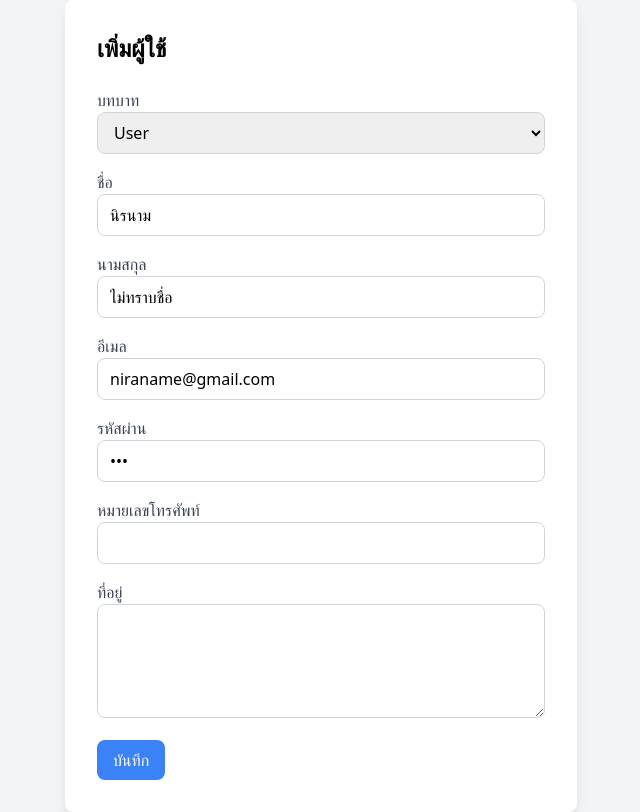
After one commit to MyDXD/Project_Zen, a PHP site: page /admin/edit_customer.php?id=27 in a window 1280 px wide. The commit adds this page. Shown: the whole page, without its empty margins (319-959 px from the left). Run offline with PHP 8.4, Linux system fonts and the light colour scheme; data comes from the database, SQL or seed files in the repository; some libraries are stand-ins or nearby versions.

Commit message:
manage user

```diff
--- /dev/null
+++ b/admin/edit_customer.php
@@ -0,0 +1,116 @@
+<?php
+// เชื่อมต่อฐานข้อมูล
+include '../dbconnect.php';
+
+// ตรวจสอบว่ามีการส่งฟอร์มหรือไม่
+if ($_SERVER["REQUEST_METHOD"] == "POST") {
+    $user_id = $_POST['user_id'];
+    $email = $_POST['email'];
+    $password = $_POST['password'];
+    $first_name = $_POST['first_name'];
+    $last_name = $_POST['last_name'];
+    $address = $_POST['address'];
+    $phone_number = $_POST['phone_number'];
+    $role = $_POST['role'];
+
+    // เข้ารหัสรหัสผ่าน (ถ้าต้องการเข้ารหัส)
+    $hashed_password = password_hash($password, PASSWORD_DEFAULT);
+
+    // คำสั่ง SQL สำหรับอัปเดตข้อมูล
+    $sql = "UPDATE userdata SET
+                email = '$email',
+                password = '$hashed_password',
+                first_name = '$first_name',
+                last_name = '$last_name',
+                address = '$address',
+                phone_number = '$phone_number',
+                role = '$role'
+            WHERE user_id = '$user_id'";
+
+    // ตรวจสอบการอัปเดต
+    if (mysqli_query($conn, $sql)) {
+        header("Location: customer_data.php");
+        exit();
+    } else {
+        echo "เกิดข้อผิดพลาด: " . mysqli_error($conn);
+    }
+}
+
+// ดึงข้อมูลผู้ใช้เพื่อแสดงในฟอร์ม
+$user_id = $_GET['id'];
+$sql = "SELECT * FROM userdata WHERE user_id='$user_id'";
+$result = mysqli_query($conn, $sql);
+$row = mysqli_fetch_assoc($result);
+
+if (!$row) {
+    die("ไม่พบผู้ใช้");
+}
+?>
+
+<!DOCTYPE html>
+<html lang="en">
+
+<head>
+    <meta charset="UTF-8">
+    <meta name="viewport" content="width=device-width, initial-scale=1.0">
+    <title>Edit Product</title>
+    <link href="https://cdn.jsdelivr.net/npm/tailwindcss@2.0.0/dist/tailwind.min.css" rel="stylesheet">
+</head>
+
+<body class="bg-gray-100 flex items-center justify-center min-h-screen">
+    <div class="max-w-lg w-full bg-white p-8 rounded-lg shadow-lg">
+        <h1 class="text-2xl font-bold mb-6">เพิ่มผู้ใช้</h1>
+        <form action="" method="post">
+            <input type="hidden" name="user_id" value="<?php echo htmlspecialchars($row['user_id']); ?>">
+            <div class="mb-4">
+                <label for="role" class="block text-gray-700">บทบาท</label>
+                <select id="role" name="role" class="w-full px-3 py-2 border border-gray-300 rounded-lg" required>
+                    <option value="user" <?php if ($row['role'] == 'user')
+                        echo 'selected'; ?>>User</option>
+                    <option value="admin" <?php if ($row['role'] == 'admin')
+                        echo 'selected'; ?>>Admin</option>
+                </select>
+            </div>
+
+            <div class="mb-4">
+                <label for="first_name" class="block text-gray-700">ชื่อ</label>
+                <input type="text" id="first_name" name="first_name"
+                    value="<?php echo htmlspecialchars($row['first_name']); ?>"
+                    class="w-full px-3 py-2 border border-gray-300 rounded-lg" required>
+            </div>
+            <div class="mb-4">
+                <label for="last_name" class="block text-gray-700">นามสกุล</label>
+                <input type="text" id="last_name" name="last_name"
+                    value="<?php echo htmlspecialchars($row['last_name']); ?>"
+                    class="w-full px-3 py-2 border border-gray-300 rounded-lg" required>
+            </div>
+            <div class="mb-4">
+                <label for="email" class="block text-gray-700">อีเมล</label>
+                <input type="email" id="email" name="email" value="<?php echo htmlspecialchars($row['email']); ?>"
+                    class="w-full px-3 py-2 border border-gray-300 rounded-lg" required>
+            </div>
+            <div class="mb-4">
+                <label for="password" class="block text-gray-700">รหัสผ่าน</label>
+                <input type="password" id="password" name="password"
+                    value="<?php echo htmlspecialchars($row['password']); ?>"
+                    class="w-full px-3 py-2 border border-gray-300 rounded-lg" required>
+            </div>
+            <div class="mb-4">
+                <label for="phone_number" class="block text-gray-700">หมายเลขโทรศัพท์</label>
+                <input type="text" id="phone_number" name="phone_number"
+                    value="<?php echo htmlspecialchars($row['phone_number']); ?>"
+                    class="w-full px-3 py-2 border border-gray-300 rounded-lg" required>
+            </div>
+            <div class="mb-4">
+                <label for="address" class="block text-gray-700">ที่อยู่</label>
+                <textarea id="address" name="address" rows="4"
+                    class="w-full px-3 py-2 border border-gray-300 rounded-lg"
+                    required><?php echo htmlspecialchars($row['address']); ?></textarea>
+            </div>
+            <button type="submit" name="submit"
+                class="bg-blue-500 text-white px-4 py-2 rounded-lg hover:bg-blue-600">บันทึก</button>
+        </form>
+    </div>
+</body>
+
+</html>
--- a/admin/sidebar.php
+++ b/admin/sidebar.php
@@ -17,7 +17,7 @@
                 <a href="products.php" class="text-gray-300 hover:text-white">สินค้า</a>
             </li>
             <li class="mb-4">
-                <a href="customer_data.php" class="text-gray-300 hover:text-white">ลูกค้า</a>
+                <a href="customer_data.php" class="text-gray-300 hover:text-white">ผู้ใช้งาน</a>
             </li>
 
             <li class="mb-4">
--- a/dbconnect.php
+++ b/dbconnect.php
@@ -1,7 +1,7 @@
 <?php
 $servername = "localhost";
 $username = "root";  // เปลี่ยนจาก $dbhost เป็น $username
-$password = "";
+$password = "123456";
 $dbname = "sanahstore";
 
 
```
Also changed, not shown: admin/customer_data.php (+2 -6 lines), admin/delete_customer.php (added, +64 -0 lines), login.php (+24 -2 lines), login_form.php (+59 -2 lines), payment_slip/6725effc051b4Screenshot 2024-09-02 172856.png (added), payment_slip/6725f3d001897Screenshot 2024-09-05 194955.png (added), payment_slip/6725f7b4cf97fScreenshot 2024-09-03 103221.png (added).
